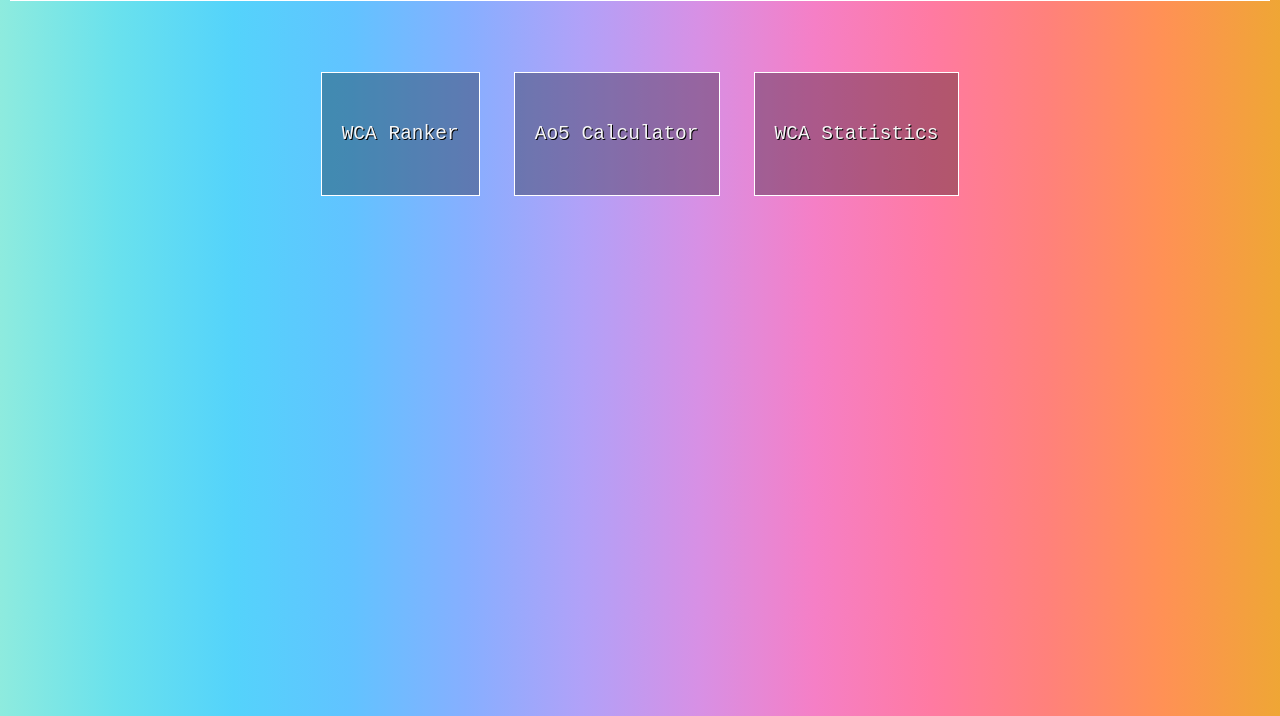
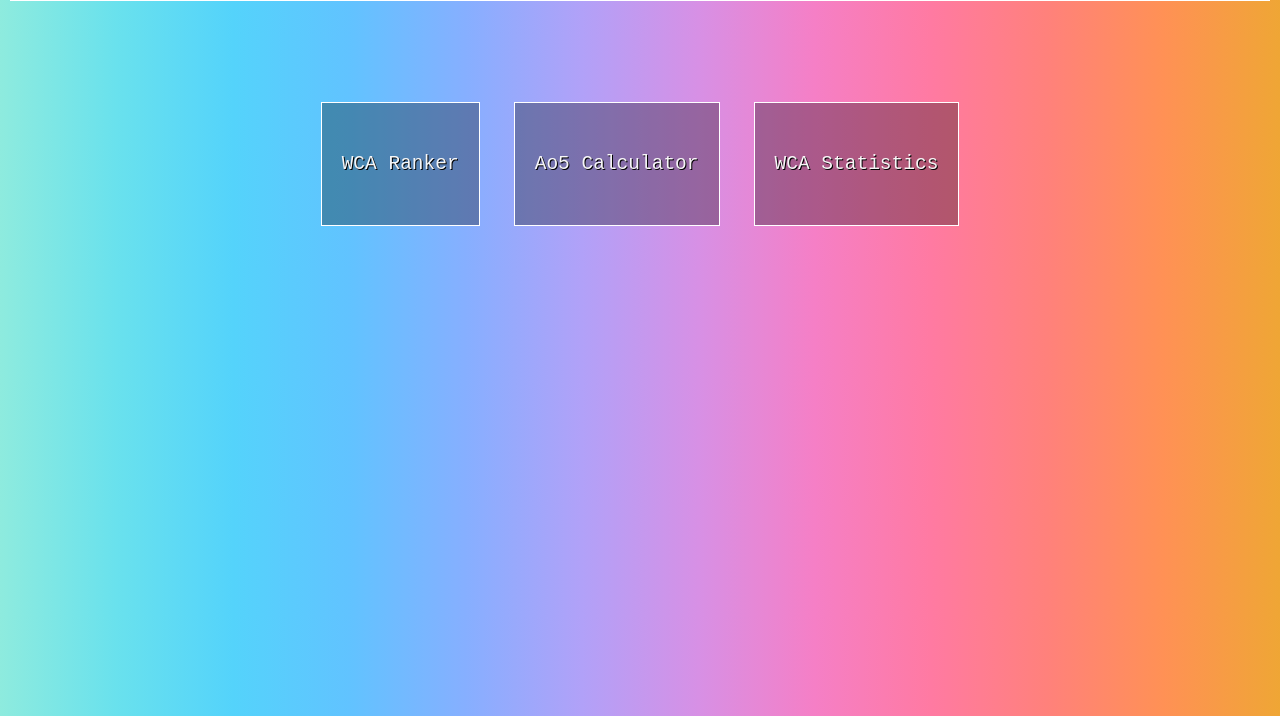
Before and after one commit to Utku3/utku3.github.io, a plain HTML site: page index.html in a window 1280 px wide. Shown: the part 84-800 px from the top of the page. Drawn offline with Linux system fonts and the light colour scheme.

Commit message:
Update styles.css

```diff
--- a/styles.css
+++ b/styles.css
@@ -44,7 +44,7 @@ h1 {
 }
 .rankerButton {
     position:relative;
-    top:120px;
+    top:150px;
     right:30px;
     font-size: 150%;
     font-family: monospace;
@@ -57,7 +57,7 @@ h1 {
 }
 .calculatorButton {
     position:relative;
-    top:120px;
+    top:150px;
     left:0px;
     font-size: 150%;
     font-family: monospace;
@@ -70,7 +70,7 @@ h1 {
 }
 .statsButton {
     position:relative;
-    top:120px;
+    top:150px;
     left:30px;
     font-size: 150%;
     font-family: monospace;
```
